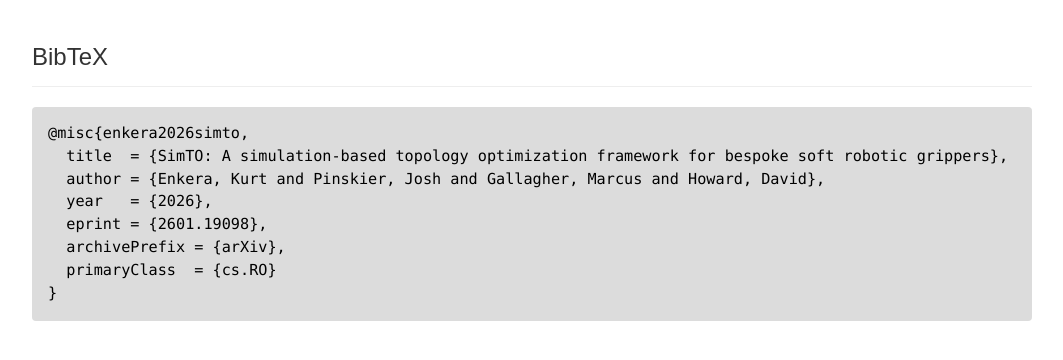
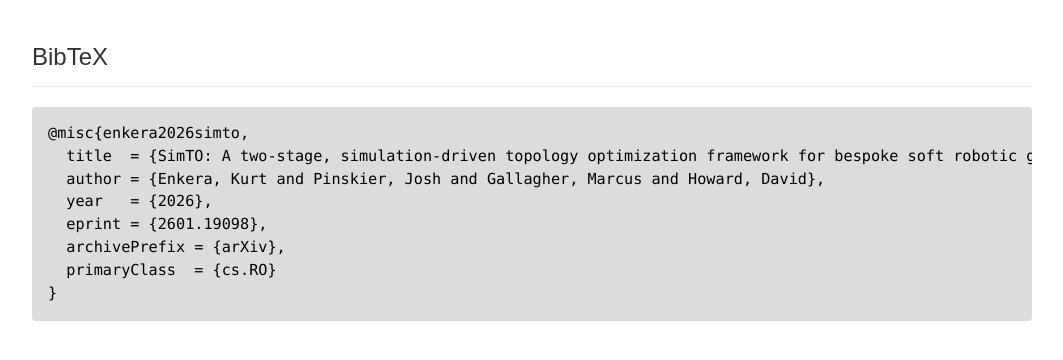
Before and after one commit to kurtenkera/kurtenkera.github.io, a plain HTML site: page SimTO/index.html in a window 1280 px wide. Shown: the part 4826-5186 px from the top of the page, without its empty margins (108-1171 px from the left). Drawn offline with Linux system fonts and the light colour scheme; some icons are missing; a web font is replaced by a local one.

Commit message:
updated title

```diff
--- a/SimTO/index.html
+++ b/SimTO/index.html
@@ -204,7 +204,7 @@
     <section>
         <h2>BibTeX</h2>
         <pre><code>@misc{enkera2026simto,
-  title  = {SimTO: A simulation-based topology optimization framework for bespoke soft robotic grippers},
+  title  = {SimTO: A two-stage, simulation-driven topology optimization framework for bespoke soft robotic grippers},
   author = {Enkera, Kurt and Pinskier, Josh and Gallagher, Marcus and Howard, David},
   year   = {2026},
   eprint = {2601.19098},
```
